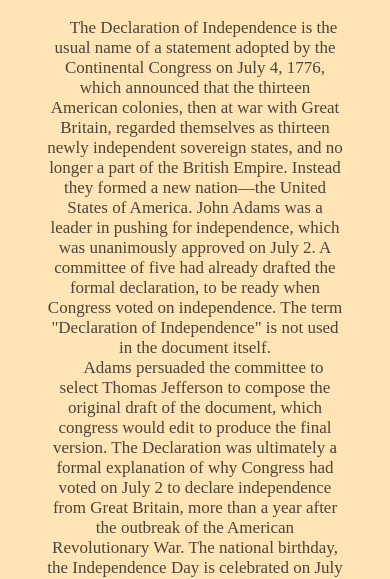
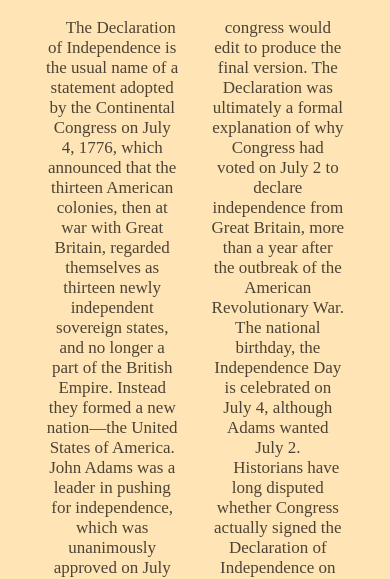
Before and after one commit to tquintana/Project2, a plain HTML site: page project2_2.html in a window 390 px wide. Shown: the part 260-839 px from the top of the page. Drawn offline with Linux system fonts and the light colour scheme.

Commit message:
Update project2_2.css

```diff
--- a/project2_2.css
+++ b/project2_2.css
@@ -93,12 +93,6 @@ a {
 		font-size: 17px;
 		text-align: center;
 	}
-
-	div:last-of-type {
-		column-count: 1;
-		-moz-column-count: 1;
-		-webkit-column-count: 1;
-	}
 }
 
 @media screen and (orientation: portrait){
@@ -123,10 +117,4 @@ a {
 		font-size: 17px;
 		text-align: center;
 	}
-
-	div:last-of-type {
-		column-count: 1;
-		-moz-column-count: 1;
-		-webkit-column-count: 1;
-	}
 }
```
